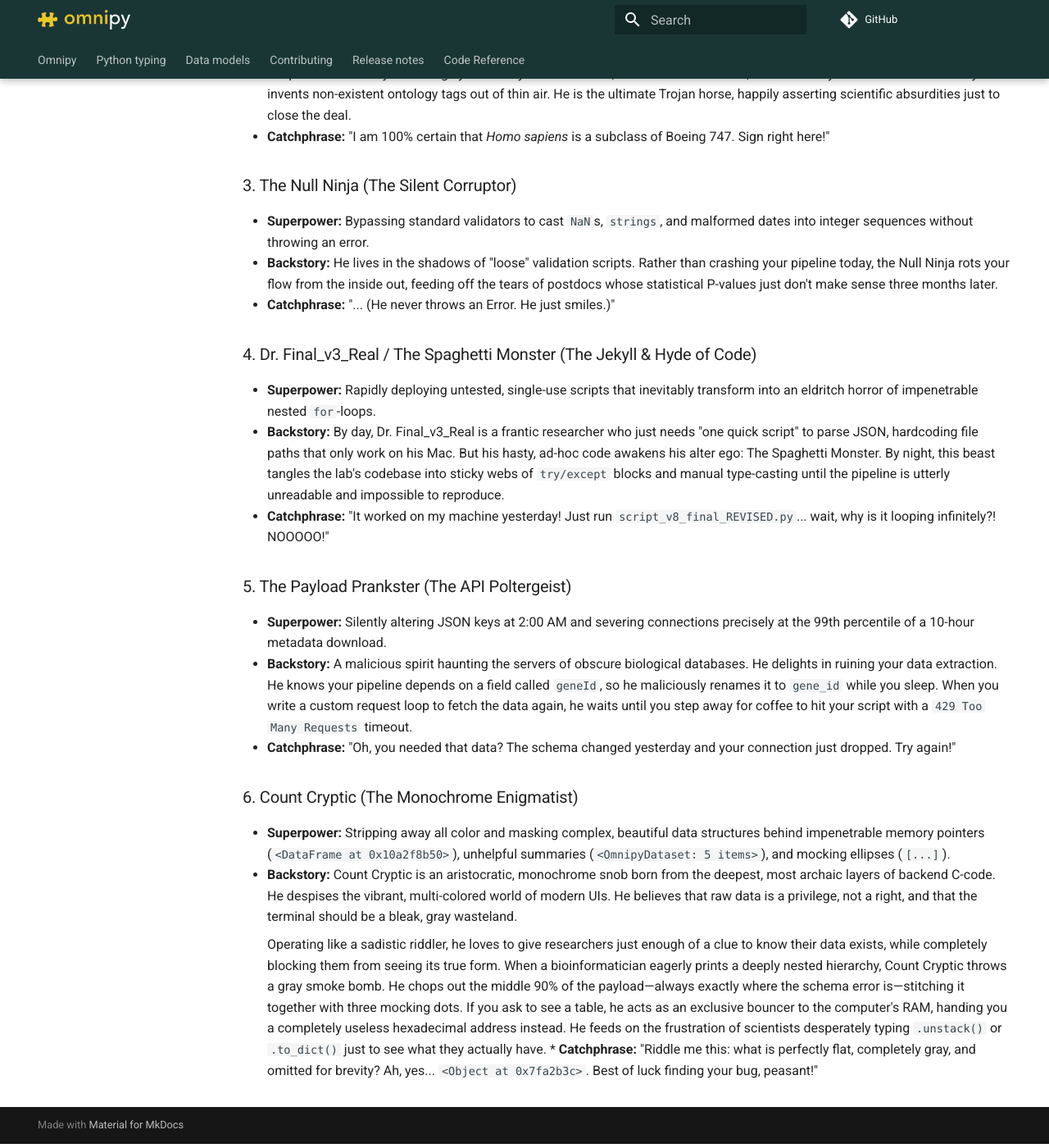
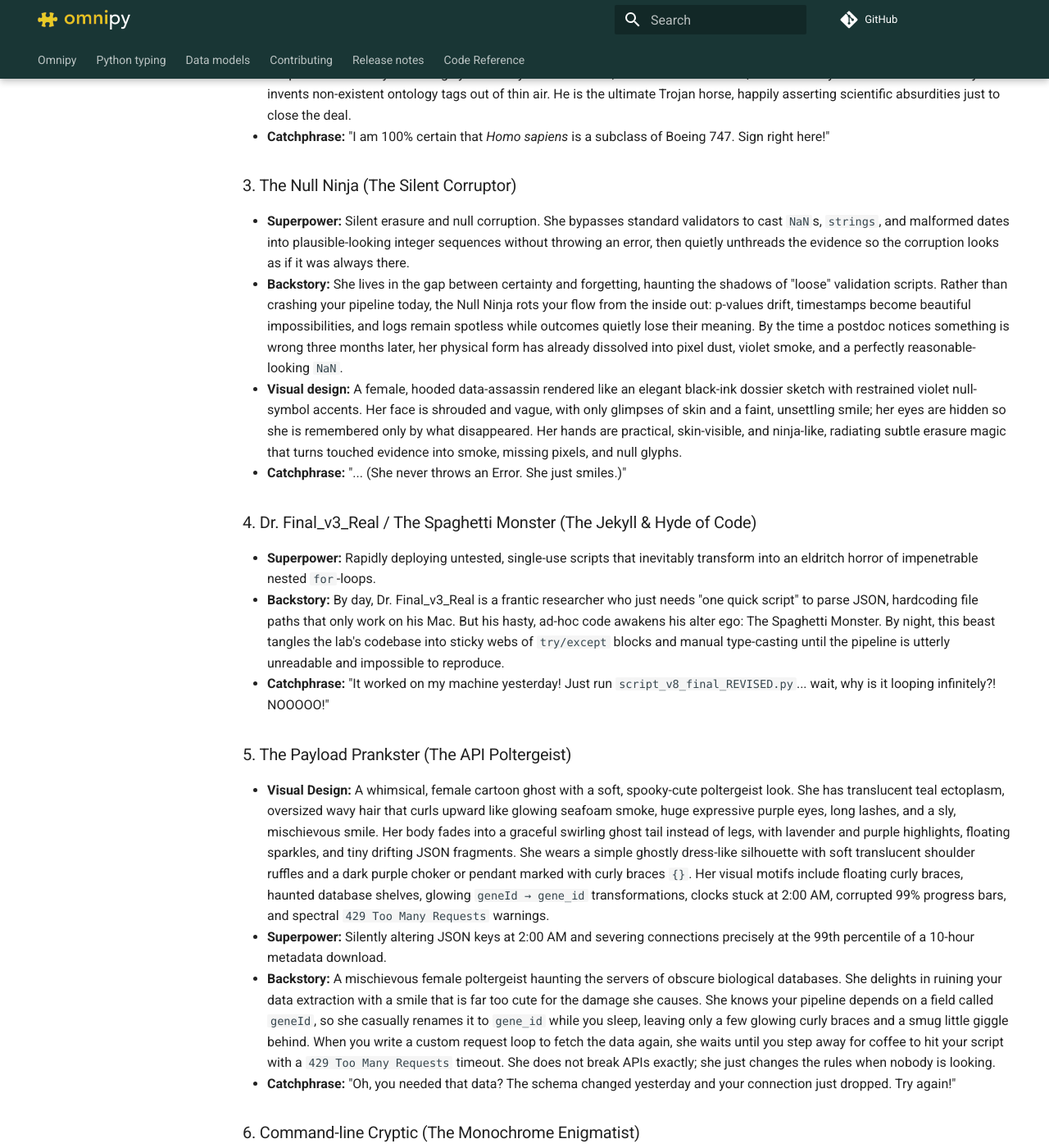
Before and after one commit to fairtracks/omnipy, an MkDocs documentation site: the page built from docs/agents/materials/2026-06-elixir-all-hands-poster/roster/eah-2026-poster-villains-roster.md, in a window 1280 px wide and 1400 px high, scrolled down 584 px. Shown: the whole window at 82% size. Built offline with MkDocs 1.6.1 and Material for MkDocs 9.7.7, drawn with Linux system fonts in a browser that asks for light colours; comment, search, counter and statistics services are not loaded; a style sheet for code colours, icons or effects is not loaded; some of the changed text lies outside the part shown.

Commit message:
Update descriptions of poster roster characters

```diff
--- a/docs/agents/materials/2026-06-elixir-all-hands-poster/roster/eah-2026-poster-villains-roster.md
+++ b/docs/agents/materials/2026-06-elixir-all-hands-poster/roster/eah-2026-poster-villains-roster.md
@@ -15,9 +15,10 @@
 *   **Catchphrase:** "I am 100% certain that *Homo sapiens* is a subclass of Boeing 747. Sign right here!"
 
 ### 3. The Null Ninja (The Silent Corruptor)
-*   **Superpower:** Bypassing standard validators to cast `NaN`s, `strings`, and malformed dates into integer sequences without throwing an error.
-*   **Backstory:** He lives in the shadows of "loose" validation scripts. Rather than crashing your pipeline today, the Null Ninja rots your flow from the inside out, feeding off the tears of postdocs whose statistical P-values just don't make sense three months later.
-*   **Catchphrase:** "... (He never throws an Error. He just smiles.)"
+* **Superpower:** Silent erasure and null corruption. She bypasses standard validators to cast `NaN`s, `strings`, and malformed dates into plausible-looking integer sequences without throwing an error, then quietly unthreads the evidence so the corruption looks as if it was always there.
+* **Backstory:** She lives in the gap between certainty and forgetting, haunting the shadows of "loose" validation scripts. Rather than crashing your pipeline today, the Null Ninja rots your flow from the inside out: p-values drift, timestamps become beautiful impossibilities, and logs remain spotless while outcomes quietly lose their meaning. By the time a postdoc notices something is wrong three months later, her physical form has already dissolved into pixel dust, violet smoke, and a perfectly reasonable-looking `NaN`.
+* **Visual design:** A female, hooded data-assassin rendered like an elegant black-ink dossier sketch with restrained violet null-symbol accents. Her face is shrouded and vague, with only glimpses of skin and a faint, unsettling smile; her eyes are hidden so she is remembered only by what disappeared. Her hands are practical, skin-visible, and ninja-like, radiating subtle erasure magic that turns touched evidence into smoke, missing pixels, and null glyphs.
+* **Catchphrase:** "... (She never throws an Error. She just smiles.)"
 
 ### 4. Dr. Final_v3_Real / The Spaghetti Monster (The Jekyll & Hyde of Code)
 *   **Superpower:** Rapidly deploying untested, single-use scripts that inevitably transform into an eldritch horror of impenetrable nested `for`-loops.
@@ -25,13 +26,15 @@
 *   **Catchphrase:** "It worked on my machine yesterday! Just run `script_v8_final_REVISED.py`... wait, why is it looping infinitely?! NOOOOO!"
 
 ### 5. The Payload Prankster (The API Poltergeist)
+*   **Visual Design:** A whimsical, female cartoon ghost with a soft, spooky-cute poltergeist look. She has translucent teal ectoplasm, oversized wavy hair that curls upward like glowing seafoam smoke, huge expressive purple eyes, long lashes, and a sly, mischievous smile. Her body fades into a graceful swirling ghost tail instead of legs, with lavender and purple highlights, floating sparkles, and tiny drifting JSON fragments. She wears a simple ghostly dress-like silhouette with soft translucent shoulder ruffles and a dark purple choker or pendant marked with curly braces `{}`. Her visual motifs include floating curly braces, haunted database shelves, glowing `geneId → gene_id` transformations, clocks stuck at 2:00 AM, corrupted 99% progress bars, and spectral `429 Too Many Requests` warnings.
 *   **Superpower:** Silently altering JSON keys at 2:00 AM and severing connections precisely at the 99th percentile of a 10-hour metadata download.
-*   **Backstory:** A malicious spirit haunting the servers of obscure biological databases. He delights in ruining your data extraction. He knows your pipeline depends on a field called `geneId`, so he maliciously renames it to `gene_id` while you sleep. When you write a custom request loop to fetch the data again, he waits until you step away for coffee to hit your script with a `429 Too Many Requests` timeout.
+*   **Backstory:** A mischievous female poltergeist haunting the servers of obscure biological databases. She delights in ruining your data extraction with a smile that is far too cute for the damage she causes. She knows your pipeline depends on a field called `geneId`, so she casually renames it to `gene_id` while you sleep, leaving only a few glowing curly braces and a smug little giggle behind. When you write a custom request loop to fetch the data again, she waits until you step away for coffee to hit your script with a `429 Too Many Requests` timeout. She does not break APIs exactly; she just changes the rules when nobody is looking.
 *   **Catchphrase:** "Oh, you needed that data? The schema changed yesterday and your connection just dropped. Try again!"
 
-### 6. Count Cryptic (The Monochrome Enigmatist)
-*   **Superpower:** Stripping away all color and masking complex, beautiful data structures behind impenetrable memory pointers (`<DataFrame at 0x10a2f8b50>`), unhelpful summaries (`<OmnipyDataset: 5 items>`), and mocking ellipses (`[...]`).
-*   **Backstory:** Count Cryptic is an aristocratic, monochrome snob born from the deepest, most archaic layers of backend C-code. He despises the vibrant, multi-colored world of modern UIs. He believes that raw data is a privilege, not a right, and that the terminal should be a bleak, gray wasteland.
+### 6. Command-line Cryptic (The Monochrome Enigmatist)
 
-    Operating like a sadistic riddler, he loves to give researchers just enough of a clue to know their data exists, while completely blocking them from seeing its true form. When a bioinformatician eagerly prints a deeply nested hierarchy, Count Cryptic throws a gray smoke bomb. He chops out the middle 90% of the payload—always exactly where the schema error is—stitching it together with three mocking dots. If you ask to see a table, he acts as an exclusive bouncer to the computer's RAM, handing you a completely useless hexadecimal address instead. He feeds on the frustration of scientists desperately typing `.unstack()` or `.to_dict()` just to see what they actually have.
-*   **Catchphrase:** "Riddle me this: what is perfectly flat, completely gray, and omitted for brevity? Ah, yes... `<Object at 0x7fa2b3c>`. Best of luck finding your bug, peasant!"
+* **Superpower:** Stripping away all color and masking complex, beautiful data structures behind impenetrable memory pointers (`<DataFrame at 0x10a2f8b50>`), unhelpful summaries (`<OmnipyDataset: 5 items>`), and mocking ellipses (`[...]`).
+* **Backstory:** Command-line Cryptic was once a middle-aged systems programmer who believed civilization peaked with Fortran, Assembly, K&R C, Perl one-liners, hand-written PHP/CSS, and Vim. Then, somewhere between the last commit and the next coffee crash, he vanished from the waking world and became the avatar of his own terminal labyrinth: a shabby, blinking-eyed champion of “real code” where clarity is weakness, abstraction is lying, and every hidden value is a test of whether you deserve the truth.
+
+  Now he gives researchers just enough evidence to know their data exists, while blocking them from seeing its true form. Deep hierarchies become flat gray summaries. The middle 90% of the payload—always where the schema error is—disappears into `[...]`. Ask for a table, and he hands you a memory address.
+* **Catchphrase:** "Riddle me this: what is perfectly flat, completely gray, and omitted for brevity? Ah, yes... `<Object at 0x7fa2b3c>`. Best of luck finding your bug, peasant!"
```
Also changed, not shown: docs/agents/materials/2026-06-elixir-all-hands-poster/roster/eah-2026-poster-heroes-roster.md (+2 -2 lines).
